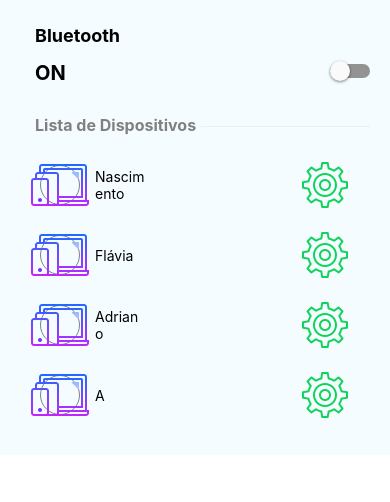
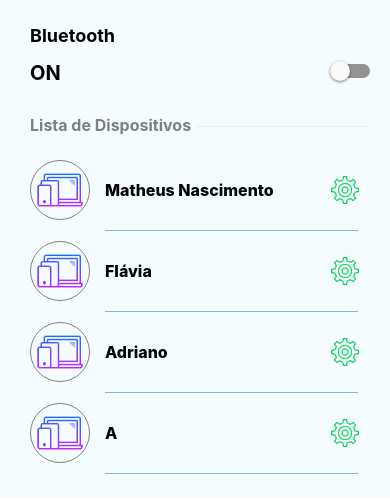
Before and after one commit to MatheusNascimento99/Evtech, a React Native app: screen / in a window 390 px wide. Shown: the top 502 px of the page. Built offline with nearby package versions, Linux system fonts and the light colour scheme.

Commit message:
style:correção paddings e margins

```diff
--- a/src/bluetooth/containers/bluetooth-list.js
+++ b/src/bluetooth/containers/bluetooth-list.js
@@ -9,7 +9,7 @@ import Device from '../../components/device';
 function BluetoothList(props) {
   const lista = [
     {
-      name: 'Nascimento',
+      name: 'Matheus Nascimento',
       key: '1',
     },
     {
--- a/src/components/bluetooth-list-layout.js
+++ b/src/components/bluetooth-list-layout.js
@@ -19,7 +19,7 @@ const style= StyleSheet.create({
     backgroundColor:"#f5fcff"
     },
     title:{
-    marginLeft:15,
+    marginLeft:10,
         fontSize:18,
         fontWeight:"bold",
     },
--- a/src/components/device.js
+++ b/src/components/device.js
@@ -1,8 +1,10 @@
 import React from 'react';
 import {View, Text, StyleSheet, TouchableOpacity, Image} from 'react-native';
+import Divisor from '../components/divisor';
 
 function Device(props) {
   return (
+    <>
       <TouchableOpacity style={style.wrapper} onPress={props.onPress}>
         <View style={style.wrapperLeft}>
           <Image style={style.iconLeft} source={props.iconLeft} />
@@ -10,45 +12,49 @@ function Device(props) {
         <View style={style.wrapperName}>
           <Text style={style.name}>{props.name}</Text>
         </View>
-      <Image style={style.iconRight} source={props.iconRight}/>
+        <Image style={style.iconRight} source={props.iconRight} />
       </TouchableOpacity>
+      <Divisor />
+    </>
   );
 }
 
 const style = StyleSheet.create({
   wrapper: {
-    paddingLeft: 20,
-    paddingRight: 20,
+    paddingLeft: 10,
+    paddingRight: 10,
     flexDirection: 'row',
-    alignItems  :"center",
-    justifyContent:"space-between",
-    padding:10
-
+    alignItems: 'center',
+    justifyContent: 'space-between',
+    padding: 10,
   },
   wrapperLeft: {
-    width:40,
-    height:40,
-    borderRadius:20,
-    borderColor:"gray",
-    borderWidth:1,
-    alignItems  :"center",
+    width: 60,
+    height: 60,
+    borderRadius: 60,
+    borderColor: 'gray',
+    borderWidth: 1,
+    alignItems: 'center',
     flexDirection: 'column',
-    justifyContent:"center",
+    justifyContent: 'center',
   },
-  swiiconLefttch: {
-    width:20,
-    height:20,
+  iconLeft: {
+    width: 50,
+    height: 50,
   },
   wrapperName: {
-    flex:1,
-    justifyContent:"flex-start",
-    marginLeft:15,
+    flex: 1,
+    justifyContent: 'flex-start',
+    marginLeft: 15,
   },
   name: {
-    width: 50,
+    fontWeight: '800',
+    fontSize: 16,
   },
-  swiiconLeficonRightttch: {
-    width: 50,
+  iconRight: {
+    width: 30,
+    height: 30,
+    marginLeft: 3,
   },
 });
 
--- /dev/null
+++ b/src/components/divisor.js
@@ -0,0 +1,25 @@
+import React from 'react';
+import {View, Text, StyleSheet, TouchableOpacity, Image} from 'react-native';
+
+function Divisor(props) {
+  return (
+        <View style={[style.divisor,
+            {
+                borderColor: props.color? props.color:"#7fbce5"
+            }
+        ]}>
+    </View>
+  );
+}
+
+const style = StyleSheet.create({
+    divisor:{
+        flex:1,
+        borderTopWidth:1,
+        marginLeft:85,
+        marginRight:12,
+        borderColor:"#7fbce1",
+    },
+});
+
+export default Divisor;
--- a/src/components/subtitle.js
+++ b/src/components/subtitle.js
@@ -17,7 +17,7 @@ const style = StyleSheet.create({
     alignItems:"center"
   },
   title: {
-    marginLeft:15,
+    marginLeft:10,
     fontSize: 16,
     color:"gray",
     fontWeight:"bold",
--- a/src/components/toggle.js
+++ b/src/components/toggle.js
@@ -20,7 +20,7 @@ const style = StyleSheet.create({
     flexDirection:"row",
   },
   text: {
-    marginLeft:15,
+    marginLeft:10,
     fontSize: 20,
     flex:1,
     fontWeight:"bold",
```
Lines whose indentation alone changed are shown as unchanged.
